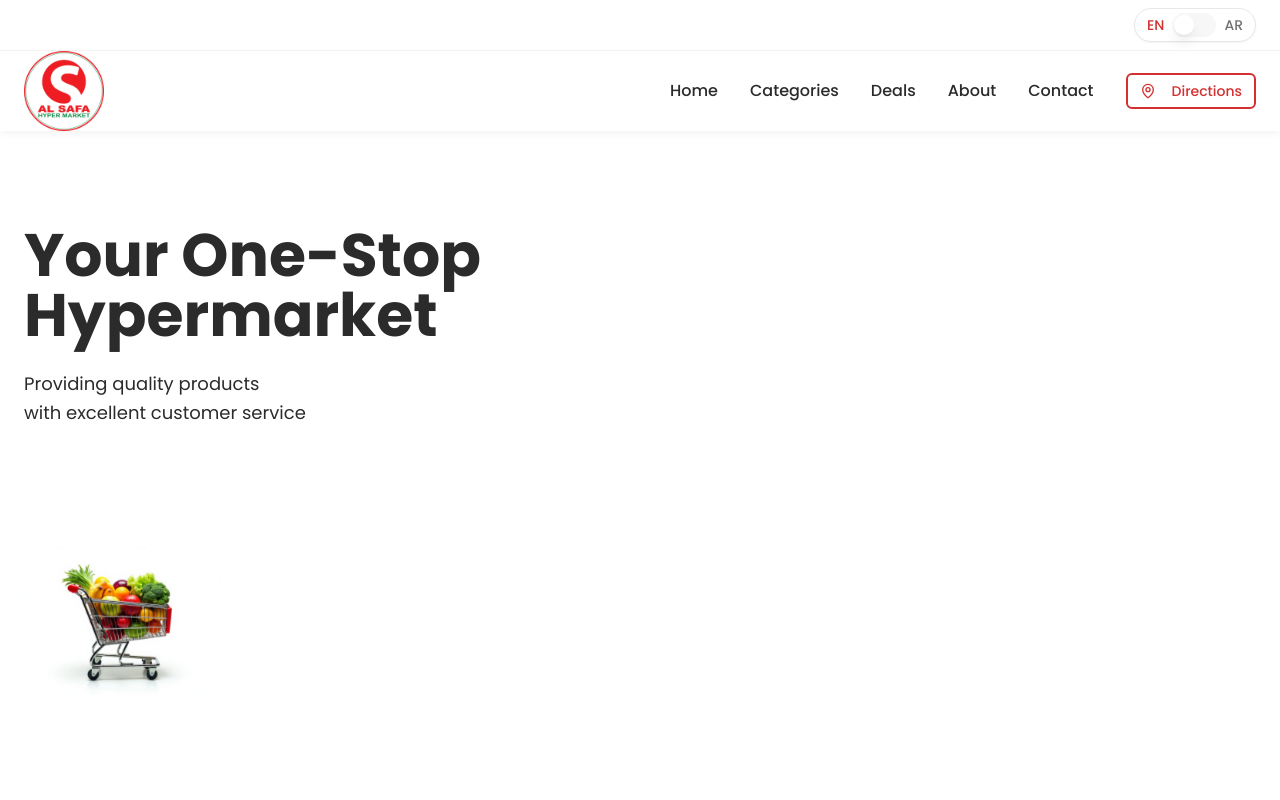
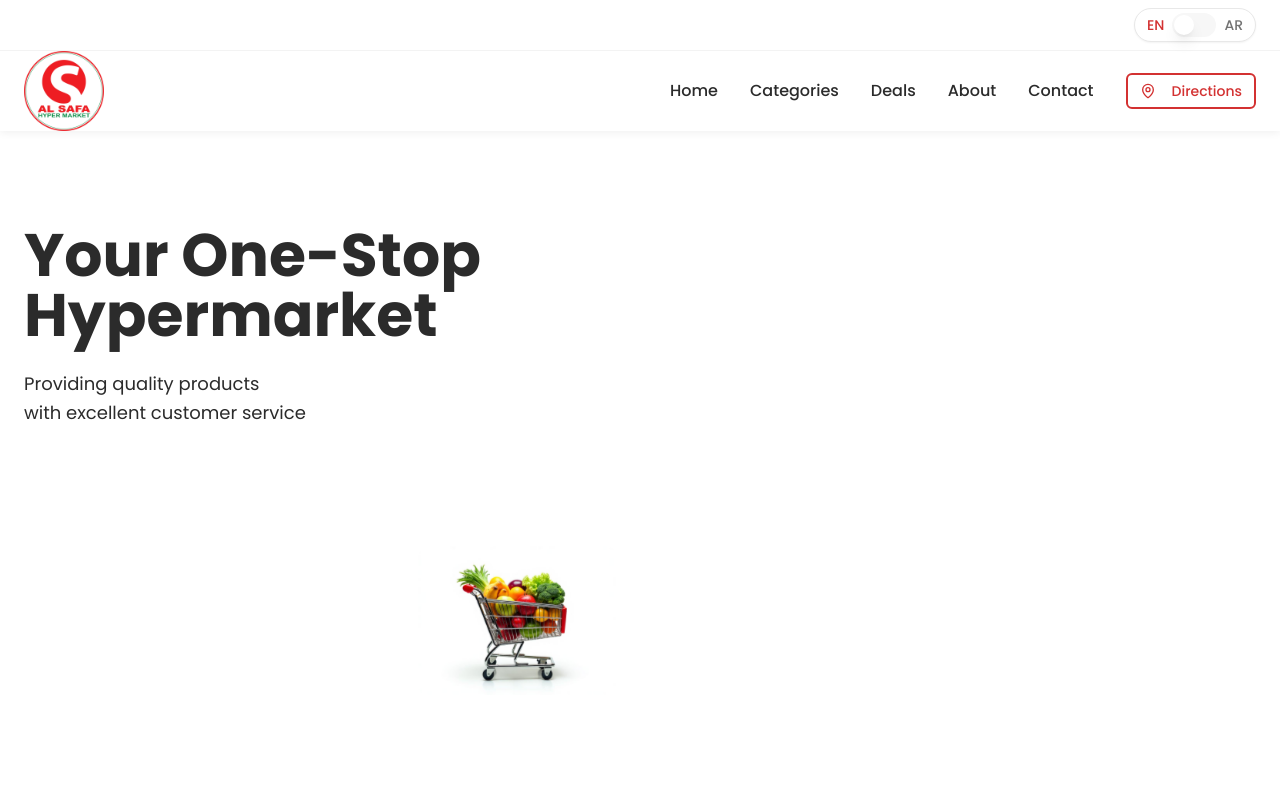
Before and after one commit to hashid/alsafa-fresh-finds, a React (Vite) app: page / in a window 1280 px wide. Shown: the top 800 px of the page. Built offline with nearby package versions, Linux system fonts and the light colour scheme.

Commit message:
Adjust image position
Adjusted the image position to move it further right and up.

```diff
--- a/src/components/ModernHero.tsx
+++ b/src/components/ModernHero.tsx
@@ -23,7 +23,7 @@ export const ModernHero = () => {
             </div>
 
             {/* Trolley Image */}
-            <div className="flex justify-start -mb-16 fade-in-up" style={{
+            <div className="flex justify-end -mb-24 fade-in-up" style={{
             animationDelay: '0.2s'
           }}>
               <div className="w-1/3">
```
